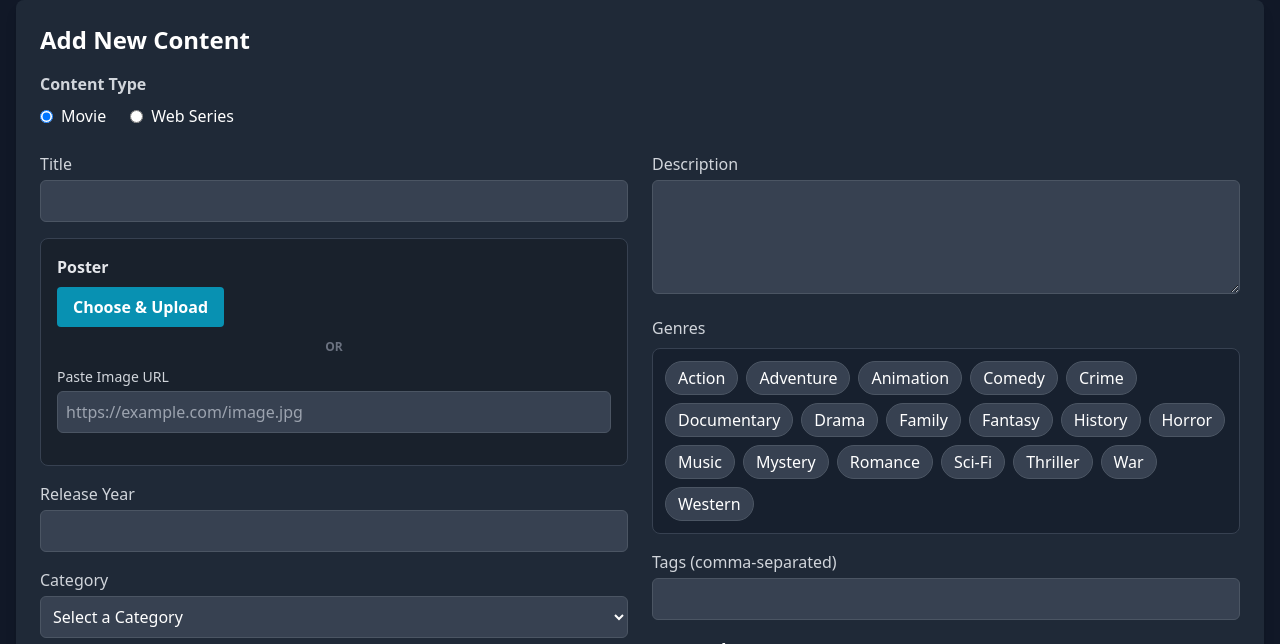
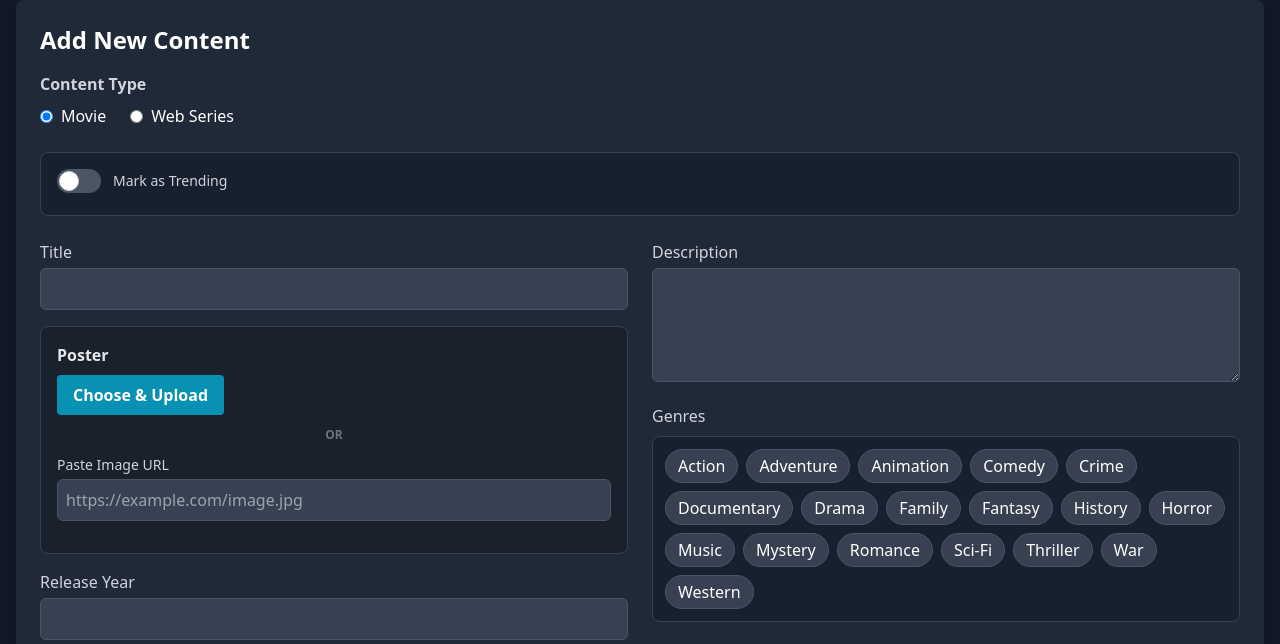
Before and after one commit to raj0580/Flick-Cinema-hub, a plain HTML site: page admin.html in a window 1280 px wide. Shown: the part 156-800 px from the top of the page. Drawn offline with nearby package versions, Linux system fonts and the light colour scheme; no server answers.

Commit message:
Update admin.html

```diff
--- a/admin.html
+++ b/admin.html
@@ -6,6 +6,7 @@
     <title>Admin Panel - Flick Cinema</title>
     <script src="https://cdn.tailwindcss.com"></script>
     <link rel="icon" href="https://img.icons8.com/plasticine/100/film-reel.png" type="image/png">
+
     <style>
         .form-input{padding:.5rem;border-radius:.375rem;color:#fff;background-color:#374151;border:1px solid #4B5563}.form-input::placeholder{color:#9CA3AF}.form-input:focus{outline:none;border-color:#06b6d4;box-shadow:0 0 0 2px #06b6d4}.upload-field,.quality-group,.episode-field{border:1px solid #374151;border-radius:.5rem;padding:1rem;background-color:rgba(0,0,0,.2);transition:all .2s}.genre-checkbox-label{display:inline-flex;align-items:center;cursor:pointer;padding:.25rem .75rem;border-radius:9999px;border:1px solid #4B5563;background-color:#374151;transition:all .2s}.genre-checkbox:checked+.genre-checkbox-label{background-color:#06b6d4;border-color:#0891b2;color:#fff}.genre-checkbox{display:none}.drag-over{border-style:dashed;border-color:#06b6d4;background-color:rgba(6,182,212,.1)}.promo-row{border-bottom:1px solid #4B5563;padding:.75rem 0}
     </style>
@@ -20,6 +21,16 @@
             <form id="movie-form">
                 <input type="hidden" id="movie-id">
                 <div class="mb-6"><label class="block text-gray-300 mb-2 font-semibold">Content Type</label><div class="flex gap-6"><label class="flex items-center gap-2 cursor-pointer"><input type="radio" name="type" value="Movie" checked class="form-radio bg-gray-700 text-cyan-500 focus:ring-cyan-500"><span>Movie</span></label><label class="flex items-center gap-2 cursor-pointer"><input type="radio" name="type" value="Web Series" class="form-radio bg-gray-700 text-cyan-500 focus:ring-cyan-500"><span>Web Series</span></label></div></div>
+
+                <!-- NEW: Trending Toggle -->
+                <div class="mb-6 p-4 bg-gray-900/50 border border-gray-700 rounded-lg">
+                    <label class="relative inline-flex items-center cursor-pointer">
+                        <input type="checkbox" id="isTrending" class="sr-only peer">
+                        <div class="w-11 h-6 bg-gray-600 rounded-full peer peer-checked:after:translate-x-full peer-checked:after:border-white after:content-[''] after:absolute after:top-0.5 after:left-[2px] after:bg-white after:border-gray-300 after:border after:rounded-full after:h-5 after:w-5 after:transition-all peer-checked:bg-yellow-400"></div>
+                        <span class="ml-3 text-sm font-medium text-gray-300">Mark as Trending</span>
+                    </label>
+                </div>
+
                 <div class="grid grid-cols-1 md:grid-cols-2 gap-x-6 gap-y-4">
                     <div>
                         <div class="mb-4"><label for="title" class="block text-gray-300 mb-1">Title</label><input type="text" id="title" class="form-input w-full" required></div>
```
